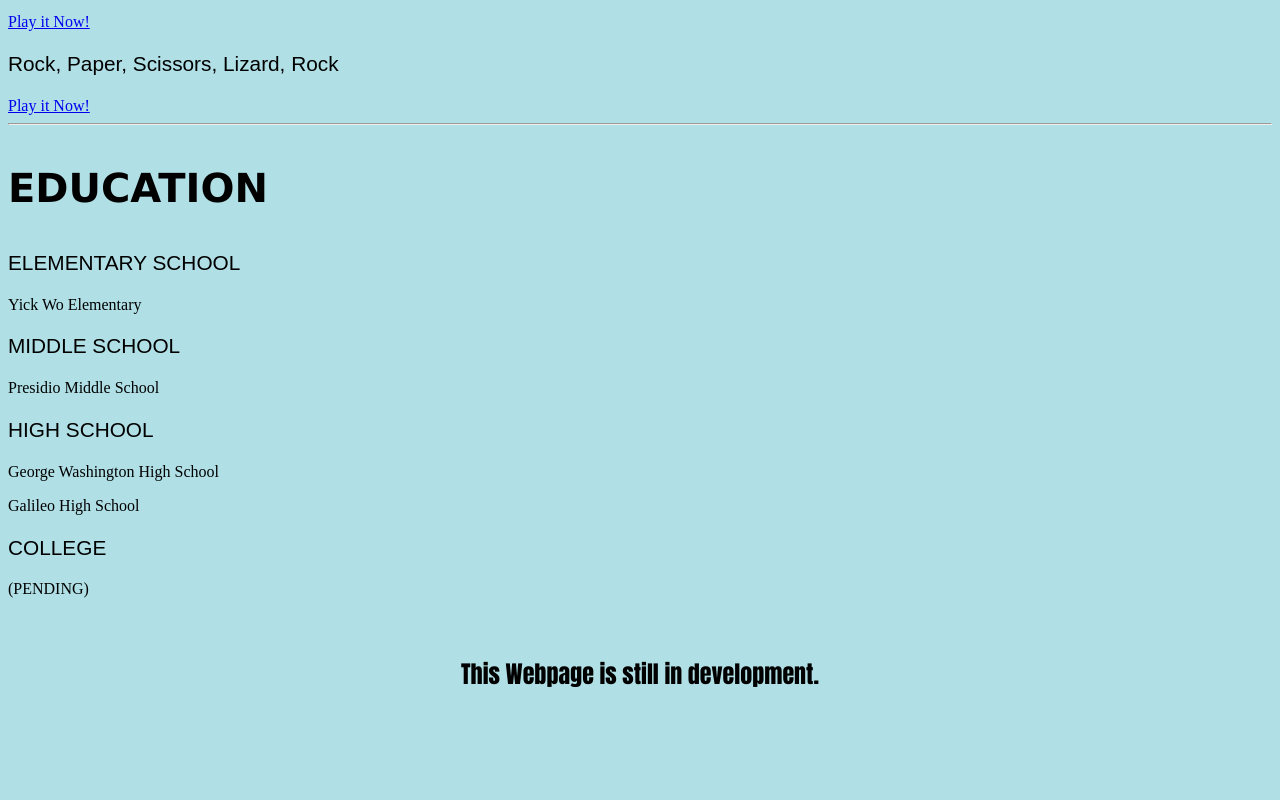
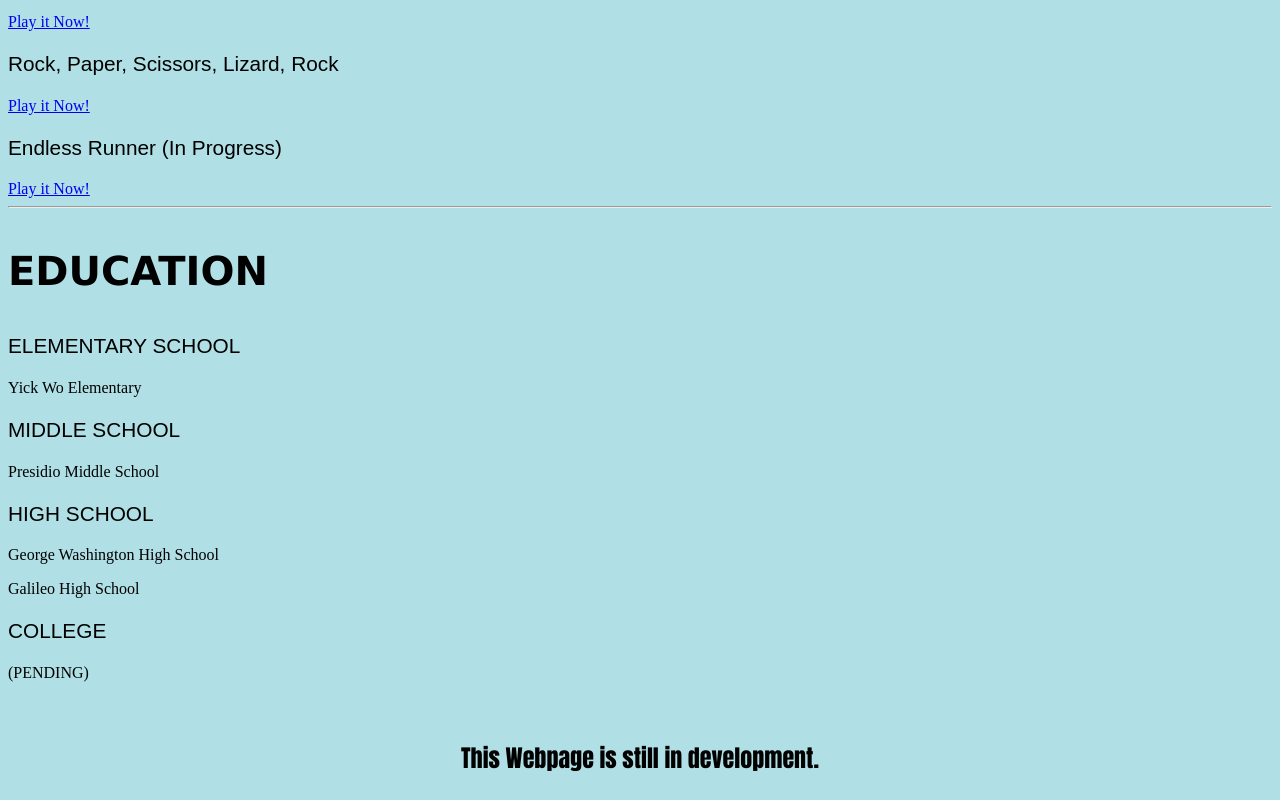
Before and after one commit to flybanana/Faisal-ZaheerVI.github.io, a plain HTML site: page index.html in a window 1280 px wide. Shown: the part 1259-2059 px from the top of the page. Before the commit the page ends 1975 px from the top, so only its background shows below. Drawn offline with Linux system fonts and the light colour scheme.

Commit message:
Update index.html

```diff
--- a/index.html
+++ b/index.html
@@ -85,6 +85,8 @@
             <a href="https://faisal-zaheervi.github.io/rps.html" target="_blank">Play it Now!</a>
             <p class="subsec">Rock, Paper, Scissors, Lizard, Rock</p>
             <a href="https://faisal-zaheervi.github.io/rpsls.html" target="_blank">Play it Now!</a>
+            <p class="subsec">Endless Runner (In Progress)</p>
+            <a href="hhttps://faisal-zaheervi.github.io/EndlessRunner/index.html" target="_blank">Play it Now!</a>
             <br>
 
         </div>
```
